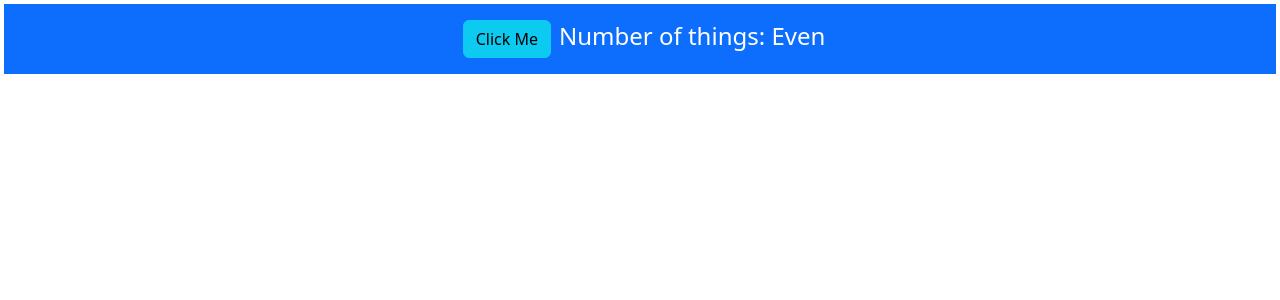
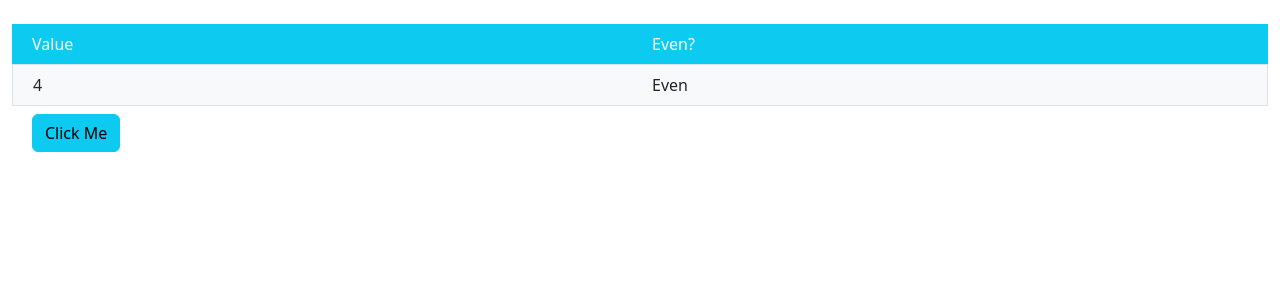
Before and after one commit to jericso/ittraining-proreact16-primer, a React (Create React App) app: page / in a window 1280 px wide. Shown: the top 300 px of the page. Built offline with nearby package versions, Linux system fonts and the light colour scheme; the HTML template or start-up script is replaced by a standard one.

Commit message:
Ch3 - Understanding Bootstrap - Using Bootstrap to Create Grids

```diff
--- a/src/App.js
+++ b/src/App.js
@@ -21,11 +21,22 @@
   handleClick = () => this.setState({ count: this.state.count + 1 });
 
   render = () => (
-    <h4 className={this.getClassName(this.state.count)}>
-      <button className="btn btn-info m-2" onClick={this.handleClick}>
-        Click Me
-      </button>
-      Number of things: {this.isEven(this.state.count)}
-    </h4>
+    <div className="container-fluid p-4">
+      <div className="row bg-info text-white p-2">
+        <div className="col font-weight-bold">Value</div>
+        <div className="col-6 font-weight-bold">Even?</div>
+      </div>
+      <div className="row bg-light p-2 border">
+        <div className="col">{this.state.count}</div>
+        <div className="col-6">{this.isEven(this.state.count)}</div>
+      </div>
+      <div className="row">
+        <div className="col">
+          <button className="btn btn-info m-2" onClick={this.handleClick}>
+            Click Me
+          </button>
+        </div>
+      </div>
+    </div>
   );
 }
```
